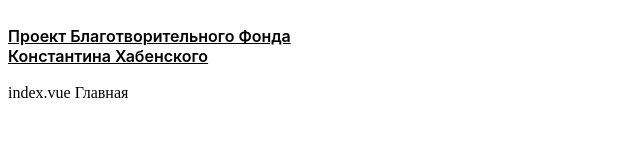
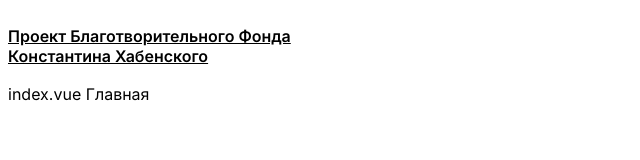
Before and after one commit to mukhindev/raklechitsa, a Nuxt app: page / in a window 1280 px wide. Shown: the top 160 px of the page, without its empty margins (0-640 px from the left). Built offline with nearby package versions, Linux system fonts and the light colour scheme.

Commit message:
Добавил класс к body, назначил шрифты

```diff
--- a/assets/css/global.css
+++ b/assets/css/global.css
@@ -0,0 +1,5 @@
+@import url('../../static/fonts/inter.css');
+
+.root {
+  font-family: 'Inter', Arial, Helvetica, sans-serif;
+}
--- a/nuxt.config.js
+++ b/nuxt.config.js
@@ -3,6 +3,9 @@ export default {
   head: {
     htmlAttrs: {
       lang: 'ru',
+    },
+    bodyAttrs: {
+      class: 'root',
     },
     title: process.env.npm_package_name || '',
     meta: [
```
Also changed, not shown: 1 other file (tests, documents, lock files or other folders).
